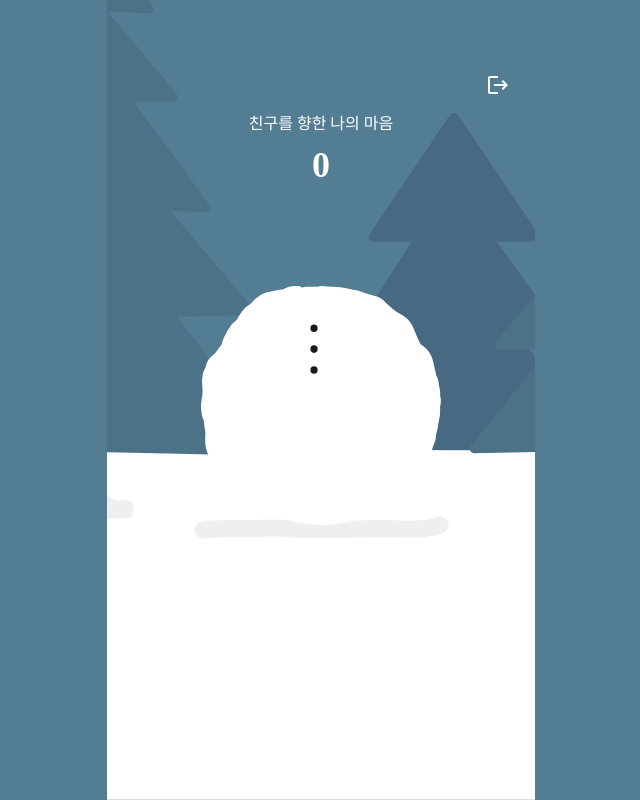
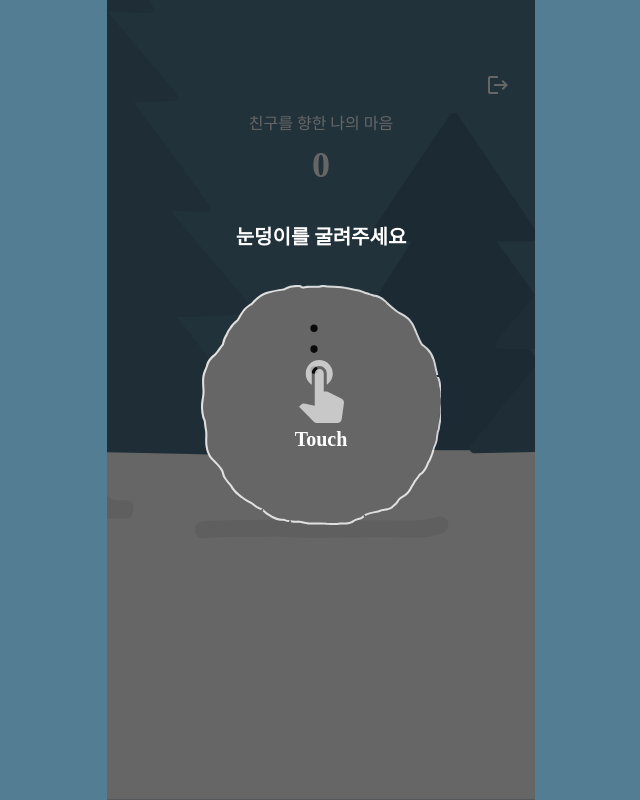
Before and after one commit to sojuthon-doyouwannabuildasnowman/web, a Next.js app: page /rolling/1 in a window 1280 px wide. Shown: the whole page, without its empty margins (319-959 px from the left). Built offline with nearby package versions, Linux system fonts and the light colour scheme; a web font is replaced by a local one.

Commit message:
rolling 처음 검은 화면

```diff
--- a/pages/rolling/[id].tsx
+++ b/pages/rolling/[id].tsx
@@ -71,6 +71,45 @@ const BackgroundTree = styled.div<PointProps>`
   background-repeat: repeat-x;
   background-size: calc(${({ point }) => 350 - point / 2}%);
 `;
+const BlackGround = styled.div`
+  position: absolute;
+  top: 0;
+  left: 0;
+  display: flex;
+  justify-content: center;
+  align-items: center;
+  width: 100%;
+  height: 100%;
+  background-color: rgba(0, 0, 0, 0.6);
+  z-index: 10;
+  cursor: pointer;
+`;
+const Desc = styled.div`
+  position: absolute;
+  bottom: 550px;
+  color: #fff;
+  font-weight: 600;
+  font-size: 20px;
+`;
+const BorderBlock = styled.div`
+  display: flex;
+  flex-direction: column;
+  align-items: center;
+  justify-content: center;
+  background-image: url("/snowmanBorder.svg");
+  background-size: cover;
+  width: 240px;
+  height: 240px;
+  position: absolute;
+  bottom: 275px;
+`;
+const ClickIcon = styled.img``;
+const TouchText = styled.div`
+  font-weight: 600;
+  font-size: 20px;
+  color: #fff;
+  margin-top: 5px;
+`;
 
 const pointChange = debounce(
   (
@@ -108,6 +147,7 @@ export default function Rolling() {
   const { id, userName, section } = router.query;
   const [point, setPoint] = useState(0);
   const [prevPoint, setPrevPoint] = useState(0);
+  const [displayBlackGround, setDisplayBlackGround] = useState(true);
 
   const onClickSnowman = useCallback(() => {
     setPoint(point + 1);
@@ -118,11 +158,26 @@ export default function Rolling() {
   };
 
   useEffect(() => {
+    if (point === 0) return;
     pointChange(id, userName, section, point, prevPoint, setPrevPoint);
   }, [point]);
 
   return (
     <Section>
+      {displayBlackGround && (
+        <BlackGround
+          onClick={() => {
+            setDisplayBlackGround(false);
+          }}
+        >
+          <Desc>눈덩이를 굴려주세요</Desc>
+          <BorderBlock>
+            <ClickIcon src="/clickIcon.svg" />
+            <TouchText>Touch</TouchText>
+          </BorderBlock>
+        </BlackGround>
+      )}
+
       <PointBlock>
         <Text>친구를 향한 나의 마음</Text>
         <Point>{point}</Point>
```
Also changed, not shown: public/clickIcon.svg (added), public/snowmanBorder.svg (added).
